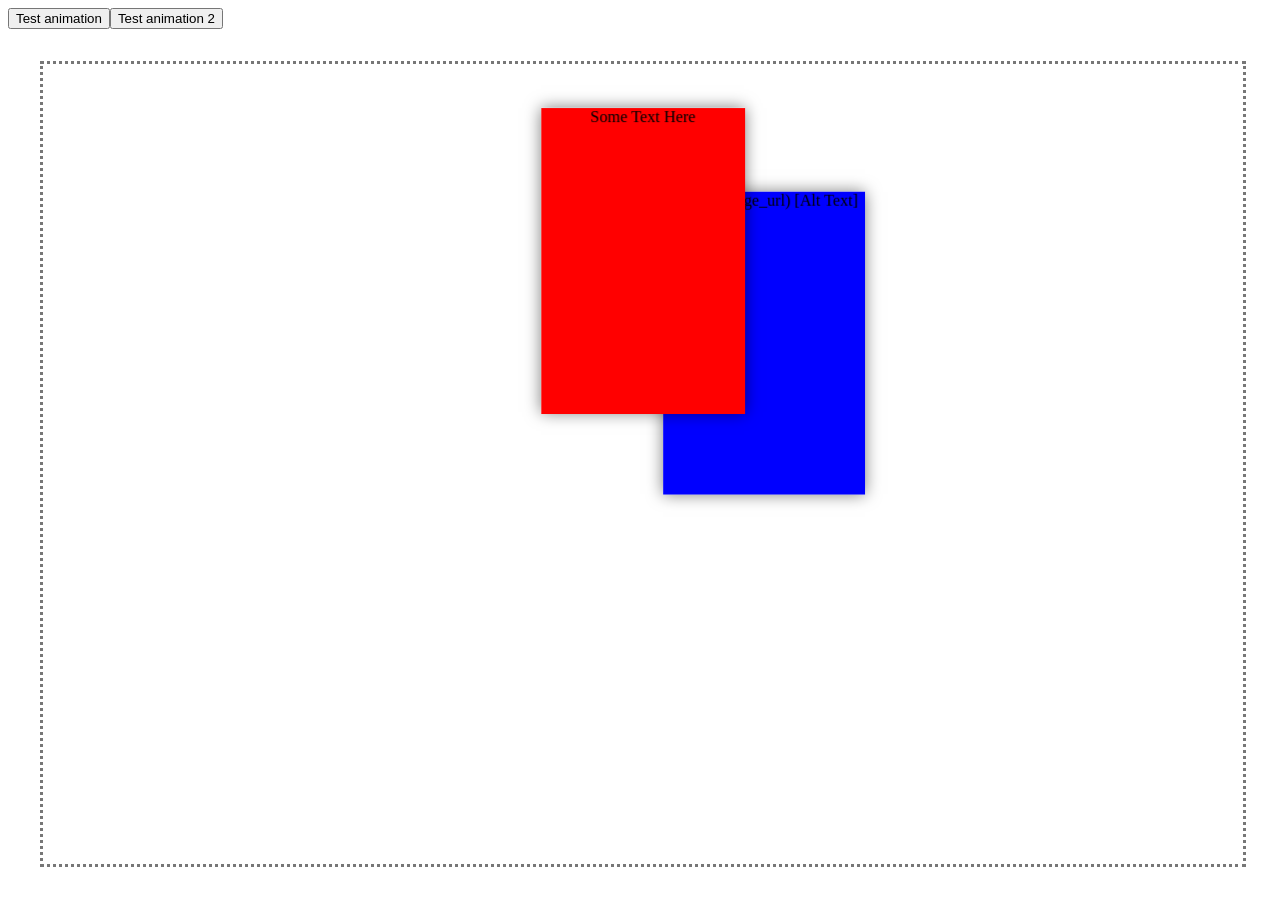
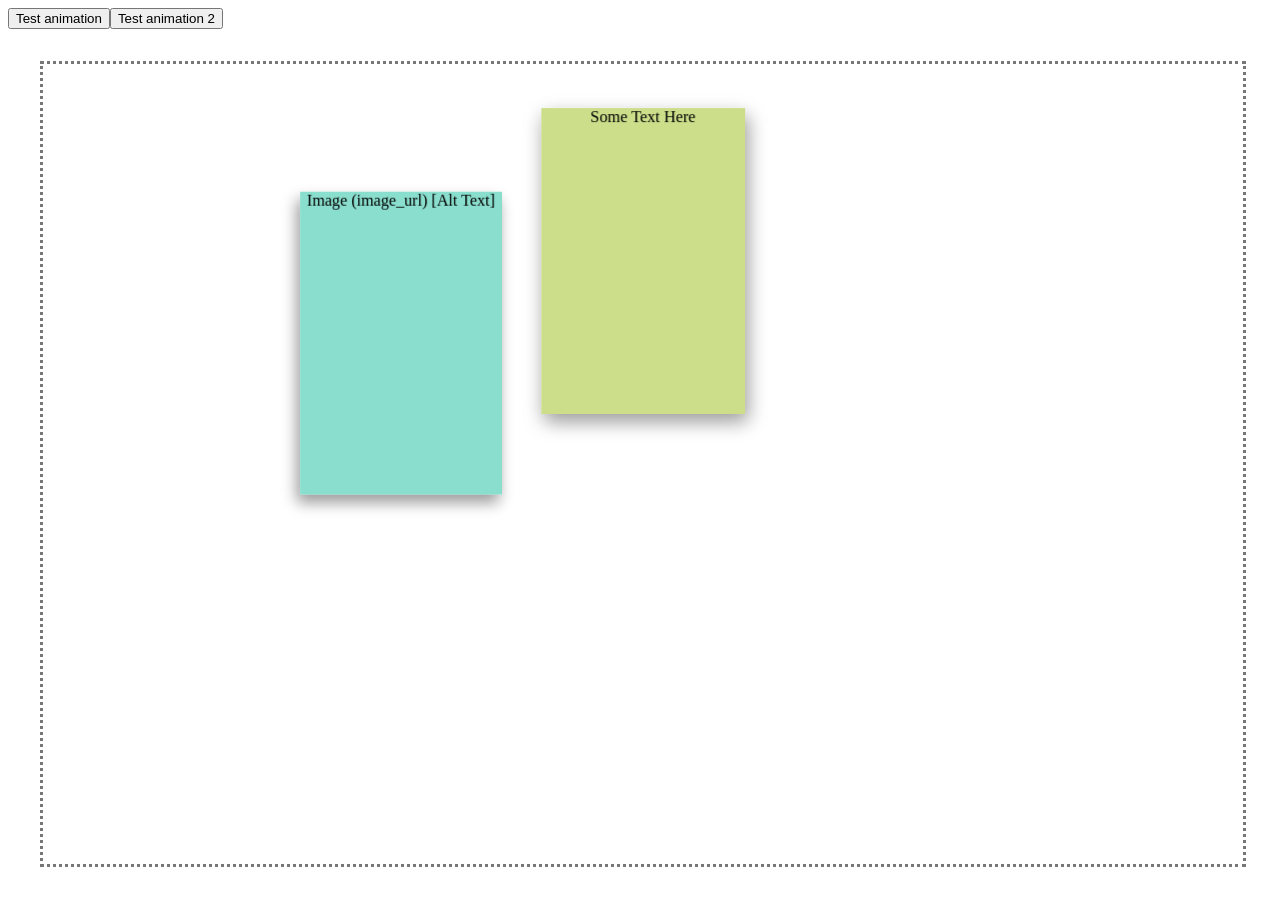
Before and after one commit to ihansson/react-card-game, a React (Create React App) app: page / in a window 1280 px wide. Built offline with nearby package versions, Linux system fonts and the light colour scheme.

Commit message:
Card shadow animation

```diff
--- a/src/App.tsx
+++ b/src/App.tsx
@@ -37,7 +37,7 @@ const states2 = [
     index: 0,
     order: 1,
     facing: FACE.DOWN,
-    position: { top: 0.35, left: 0.6 },
+    position: { top: 0.35, left: 0.3 },
     size: {
       width: 200,
       height: 300,
--- a/src/components/Board.css
+++ b/src/components/Board.css
@@ -27,9 +27,8 @@
     background: #fff;
     width: 200px;
     height: 300px;
-    transition: transform 1s;
+    transition: transform 1s, box-shadow 1s;
     transform-style: preserve-3d;
-    box-shadow: 0 0 15px rgba(0,0,0,0.5);
 }
 
 .CardFace {
@@ -39,10 +38,10 @@
 }
 
 .CardFront {
-    background: red;
+    background: #ccde8a;
 }
 
 .CardBack {
-    background: blue;
+    background: #8adecd;
     transform: rotateY( 180deg );
 }
--- a/src/components/Card/Card.tsx
+++ b/src/components/Card/Card.tsx
@@ -33,6 +33,7 @@ export const Card: FunctionComponent<CardProps> = ({
           order,
           { width: 0, height: 0 }
         ),
+        boxShadow: `3px 8px ${10 + order * 4}px rgba(0,0,0,0.4)`,
       }}
     >
       {children}
```
Also changed, not shown: 1 other file (tests, documents, lock files or other folders).
